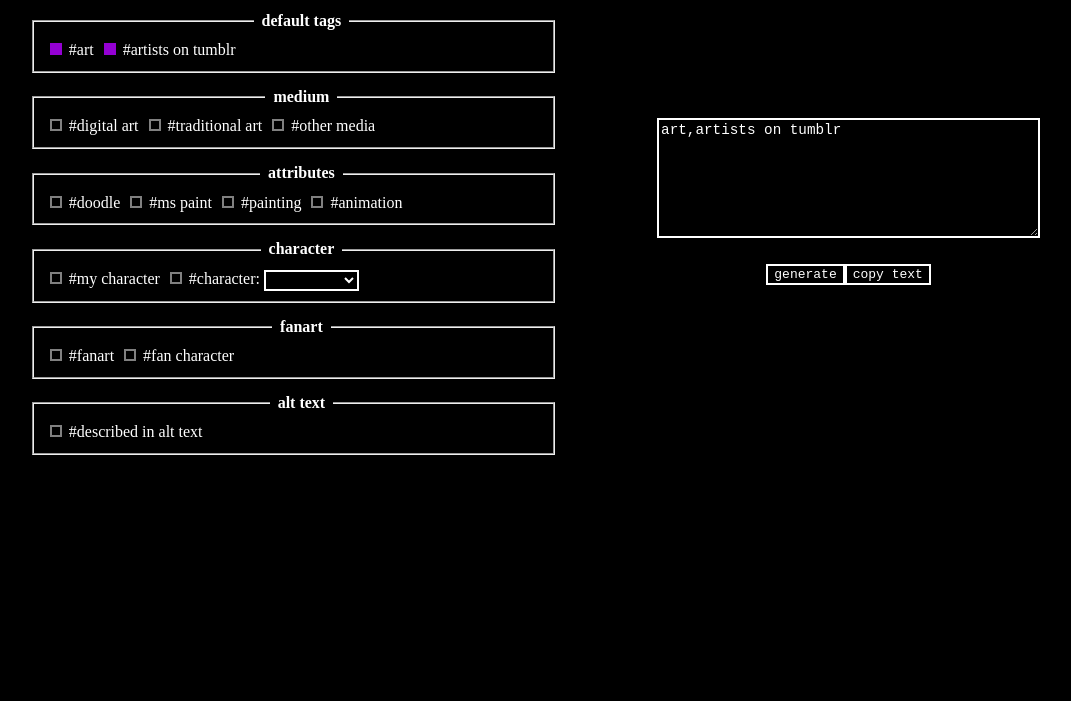
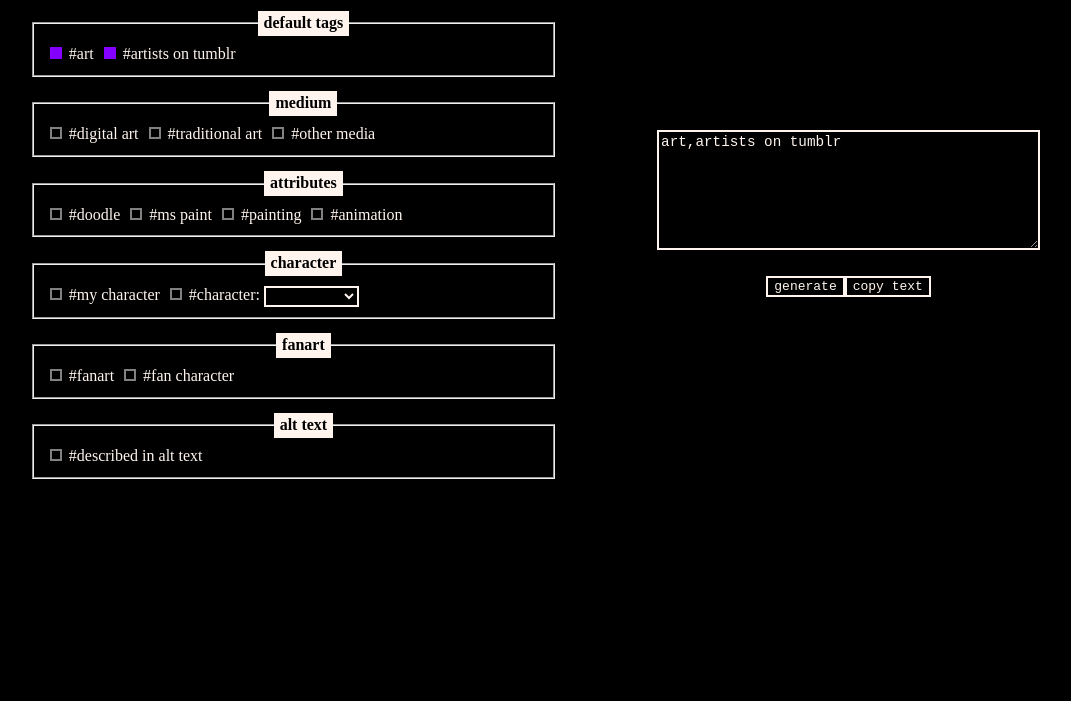
Before and after one commit to strxnge-effects/scripts, a plain HTML site: page js/arttags.html in a window 1280 px wide. Shown: the part 99-800 px from the top of the page, without its empty margins (69-1140 px from the left). Drawn offline with Linux system fonts and the light colour scheme.

Commit message:
update style.css

```diff
--- a/js/style.css
+++ b/js/style.css
@@ -1,7 +1,7 @@
 :root {
   --color-bg: black;
-  --color-fg: white;
-  --color-accent: darkviolet;
+  --color-fg: seashell;
+  --color-accent: #8400ff;
   --borders: 2px solid;
 }
 
@@ -30,11 +30,12 @@ textarea {
 }
 
 legend {
-  background-color: var(--color-bg);
+  background-color: var(--color-fg);
+  color: var(--color-bg);
   font-weight: bold;
   text-align: center;
-  margin-left: 1ch;
-  padding: 0 1ch;
+  margin-left: 10px;
+  padding: 2px 6px;
 }
 
 button, select, option {
```
